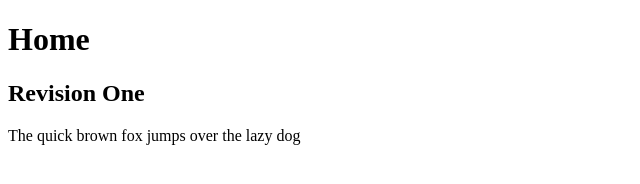
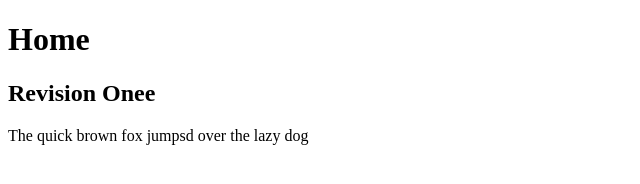
Before and after one commit to tanjim512/Background-colorr, a plain HTML site: page index.html in a window 1280 px wide. Shown: the full height of the page, 0-640 px from the left. Drawn offline with Linux system fonts and the light colour scheme.

Commit message:
yahoo 22

```diff
--- a/index.html
+++ b/index.html
@@ -7,8 +7,8 @@
 <body>
 
   <h1>Home</h1>
-  <h2>Revision One</h2>
-  <p>The quick brown fox jumps over the lazy dog</p>
+  <h2>Revision Onee</h2>
+  <p>The quick brown fox jumpsd over the lazy dog</p>
 
 </body>
 </html>
```
